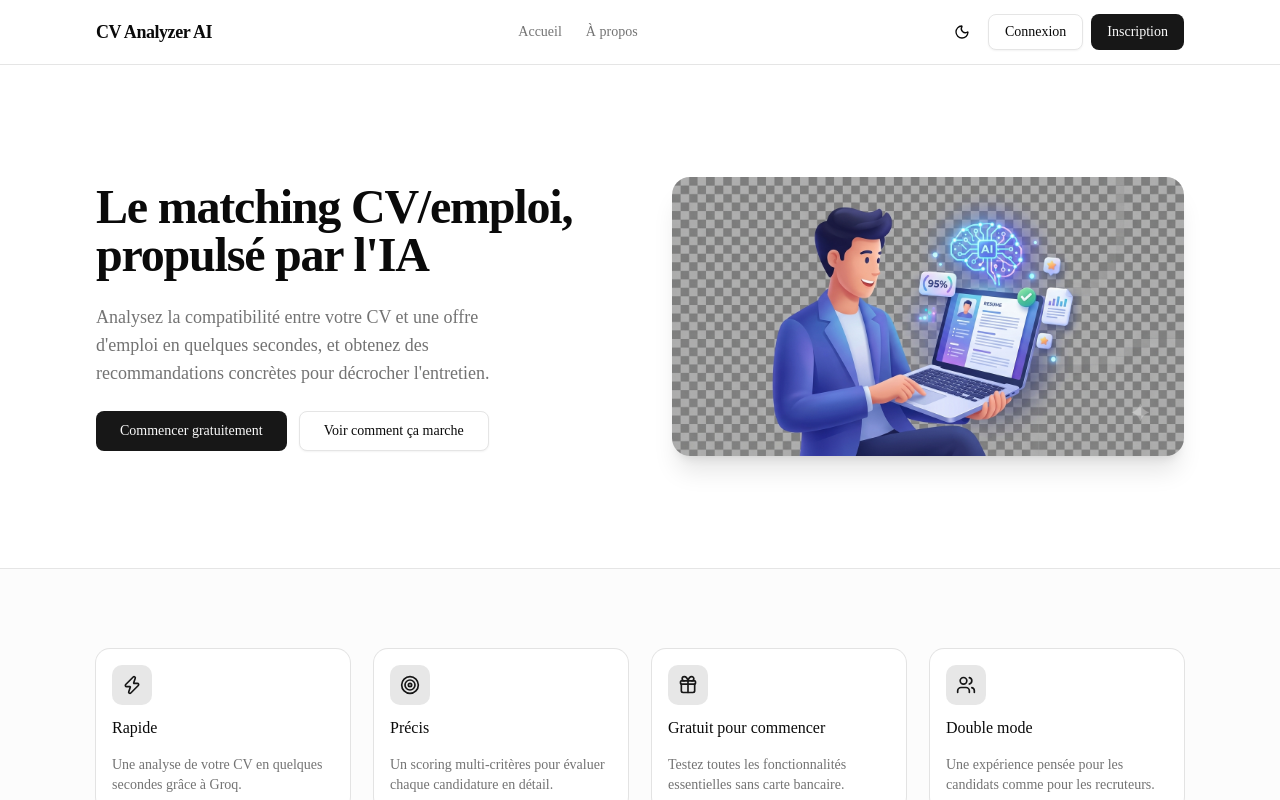
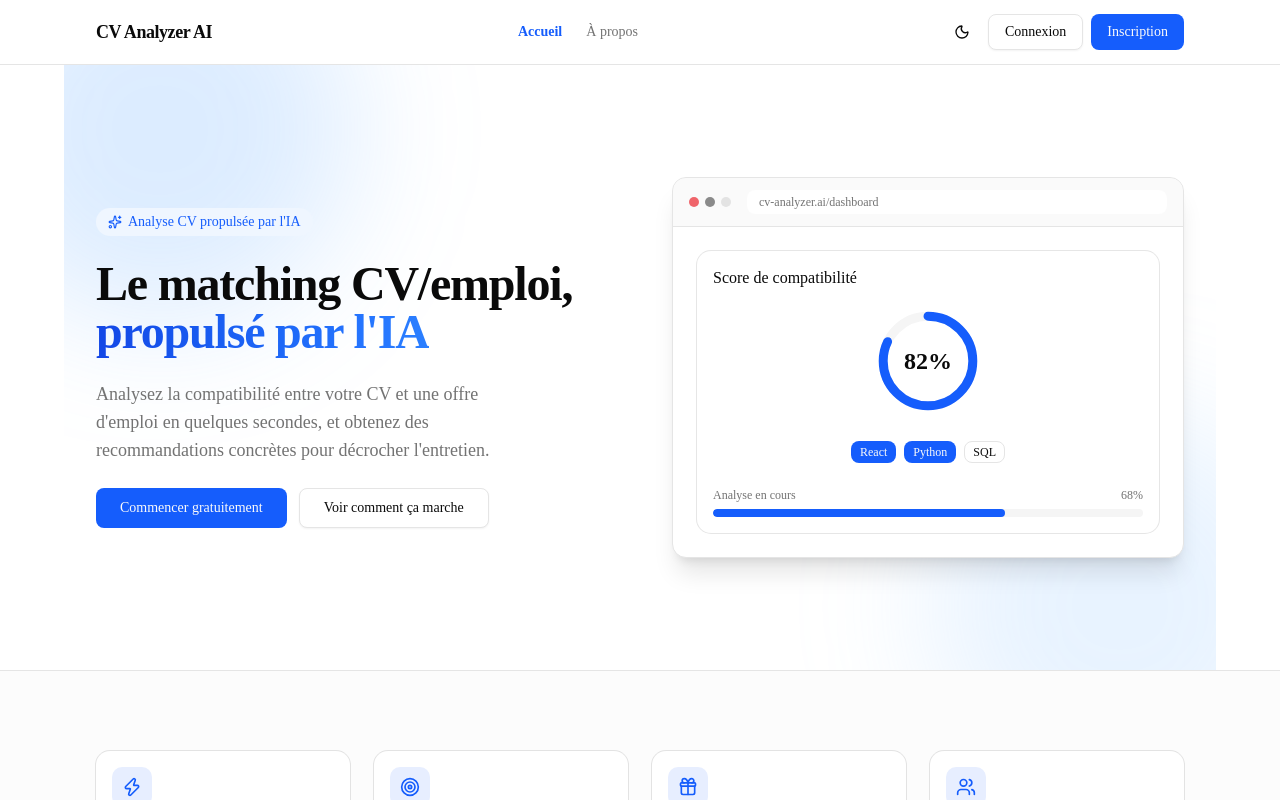
Before and after one commit to Ambdulghaffar/cv-analyzer-web, a Next.js app: page / in a window 1280 px wide. Shown: the top 800 px of the page. Built offline with nearby package versions, Linux system fonts and the light colour scheme.

Commit message:
feat: apply blue brand identity across site (tokens, hero, header, auth panels, footer)

```diff
--- a/src/app/globals.css
+++ b/src/app/globals.css
@@ -55,7 +55,7 @@
   --card-foreground: oklch(0.145 0 0);
   --popover: oklch(1 0 0);
   --popover-foreground: oklch(0.145 0 0);
-  --primary: oklch(0.205 0 0);
+  --primary: oklch(0.546 0.245 262.881);
   --primary-foreground: oklch(0.985 0 0);
   --secondary: oklch(0.97 0 0);
   --secondary-foreground: oklch(0.205 0 0);
@@ -66,7 +66,7 @@
   --destructive: oklch(0.577 0.245 27.325);
   --border: oklch(0.922 0 0);
   --input: oklch(0.922 0 0);
-  --ring: oklch(0.708 0 0);
+  --ring: oklch(0.546 0.245 262.881);
   --chart-1: oklch(0.87 0 0);
   --chart-2: oklch(0.556 0 0);
   --chart-3: oklch(0.439 0 0);
@@ -90,8 +90,8 @@
   --card-foreground: oklch(0.985 0 0);
   --popover: oklch(0.205 0 0);
   --popover-foreground: oklch(0.985 0 0);
-  --primary: oklch(0.922 0 0);
-  --primary-foreground: oklch(0.205 0 0);
+  --primary: oklch(0.623 0.214 259.815);
+  --primary-foreground: oklch(0.985 0 0);
   --secondary: oklch(0.269 0 0);
   --secondary-foreground: oklch(0.985 0 0);
   --muted: oklch(0.269 0 0);
@@ -101,7 +101,7 @@
   --destructive: oklch(0.704 0.191 22.216);
   --border: oklch(1 0 0 / 10%);
   --input: oklch(1 0 0 / 15%);
-  --ring: oklch(0.556 0 0);
+  --ring: oklch(0.623 0.214 259.815);
   --chart-1: oklch(0.87 0 0);
   --chart-2: oklch(0.556 0 0);
   --chart-3: oklch(0.439 0 0);
--- a/src/app/page.tsx
+++ b/src/app/page.tsx
@@ -1,10 +1,10 @@
 import Link from "next/link"
-import Image from "next/image"
 import { Zap, Target, Gift, Users, Upload, Sparkles, FileCheck2 } from "lucide-react"
 
 import { Button } from "@/components/ui/button"
 import { FeatureCard } from "@/components/feature-card"
 import { SectionHeading } from "@/components/section-heading"
+import { ProductMockup } from "@/components/product-mockup"
 
 const values = [
   {
@@ -50,10 +50,21 @@ const steps = [
 export default function Home() {
   return (
     <main className="flex-1">
-      <section className="mx-auto grid max-w-6xl gap-12 px-4 py-20 sm:px-6 lg:grid-cols-2 lg:items-center lg:px-8 lg:py-28">
+      <section className="relative mx-auto grid max-w-6xl gap-12 overflow-hidden px-4 py-20 sm:px-6 lg:grid-cols-2 lg:items-center lg:px-8 lg:py-28">
+        <div className="pointer-events-none absolute -top-32 -left-24 -z-10 size-96 rounded-full bg-blue-400/20 blur-3xl dark:bg-blue-500/10" />
+        <div className="pointer-events-none absolute -bottom-32 -right-24 -z-10 size-96 rounded-full bg-blue-300/20 blur-3xl dark:bg-blue-400/10" />
+
         <div className="flex flex-col items-start gap-6 text-left">
+          <span className="inline-flex items-center gap-1.5 rounded-full bg-blue-50 px-3 py-1 text-sm font-medium text-blue-600 dark:bg-blue-500/15 dark:text-blue-300">
+            <Sparkles className="size-3.5" />
+            Analyse CV propulsée par l&apos;IA
+          </span>
+
           <h1 className="text-4xl font-semibold tracking-tight sm:text-5xl">
-            Le matching CV/emploi, propulsé par l&apos;IA
+            Le matching CV/emploi,{" "}
+            <span className="bg-linear-to-r from-blue-700 to-blue-500 bg-clip-text text-transparent dark:from-blue-400 dark:to-blue-300">
+              propulsé par l&apos;IA
+            </span>
           </h1>
           <p className="max-w-md text-lg text-muted-foreground">
             Analysez la compatibilité entre votre CV et une offre d&apos;emploi en quelques
@@ -70,14 +81,7 @@ export default function Home() {
         </div>
 
         <div className="flex justify-center lg:justify-end">
-          <Image
-            src="/images/hero-illustration.png"
-            alt="Illustration d'analyse de CV par intelligence artificielle"
-            width={1408}
-            height={768}
-            priority
-            className="h-auto w-full max-w-lg rounded-2xl shadow-xl"
-          />
+          <ProductMockup />
         </div>
       </section>
 
--- a/src/components/auth-layout.tsx
+++ b/src/components/auth-layout.tsx
@@ -31,9 +31,9 @@ function AuthLayout({
 }: AuthLayoutProps) {
   return (
     <div className="flex w-full flex-1 flex-col lg:min-h-160 lg:flex-row">
-      <div className="relative hidden overflow-hidden bg-linear-to-br from-primary to-primary/75 text-primary-foreground lg:flex lg:w-1/2 lg:flex-col lg:justify-center lg:gap-8 lg:px-16">
-        <div className="pointer-events-none absolute -top-24 -right-24 size-72 rounded-full bg-accent/30 blur-3xl" />
-        <div className="pointer-events-none absolute -bottom-24 -left-10 size-72 rounded-full bg-accent/20 blur-3xl" />
+      <div className="relative hidden overflow-hidden bg-linear-to-br from-blue-600 to-blue-900 text-white dark:from-blue-500 dark:to-blue-950 lg:flex lg:w-1/2 lg:flex-col lg:justify-center lg:gap-8 lg:px-16">
+        <div className="pointer-events-none absolute -top-24 -right-24 size-72 rounded-full bg-blue-400/30 blur-3xl" />
+        <div className="pointer-events-none absolute -bottom-24 -left-10 size-72 rounded-full bg-blue-300/20 blur-3xl" />
 
         <div className="relative flex flex-col gap-3">
           <span className="text-lg font-semibold tracking-tight">CV Analyzer AI</span>
--- a/src/components/footer.tsx
+++ b/src/components/footer.tsx
@@ -42,7 +42,7 @@ function Footer() {
               target="_blank"
               rel="noopener noreferrer"
               aria-label={label}
-              className="text-muted-foreground transition-colors hover:text-foreground"
+              className="text-muted-foreground transition-colors hover:text-primary"
             >
               <Icon className="size-5" />
             </a>
--- a/src/components/header.tsx
+++ b/src/components/header.tsx
@@ -6,8 +6,14 @@ import { ArrowLeft } from "lucide-react"
 
 import { Button } from "@/components/ui/button"
 import { ThemeToggle } from "@/components/theme-toggle"
+import { cn } from "@/lib/utils"
 
 const authRoutes = ["/register", "/login", "/forgot-password"]
+
+const navLinks = [
+  { href: "/", label: "Accueil" },
+  { href: "/about", label: "À propos" },
+]
 
 function Header() {
   const pathname = usePathname()
@@ -35,17 +41,27 @@ function Header() {
         </Link>
 
         <nav className="hidden items-center gap-6 text-sm font-medium text-muted-foreground md:flex">
-          <Link href="/" className="transition-colors hover:text-foreground">
-            Accueil
-          </Link>
-          <Link href="/about" className="transition-colors hover:text-foreground">
-            À propos
-          </Link>
+          {navLinks.map(({ href, label }) => (
+            <Link
+              key={href}
+              href={href}
+              className={cn(
+                "transition-colors hover:text-foreground",
+                pathname === href && "font-semibold text-primary hover:text-primary"
+              )}
+            >
+              {label}
+            </Link>
+          ))}
         </nav>
 
         <div className="flex items-center gap-2">
           <ThemeToggle />
-          <Button variant="outline" render={<Link href="/login" />}>
+          <Button
+            variant="outline"
+            className="hover:border-primary hover:text-primary"
+            render={<Link href="/login" />}
+          >
             Connexion
           </Button>
           <Button render={<Link href="/register" />}>Inscription</Button>
```
